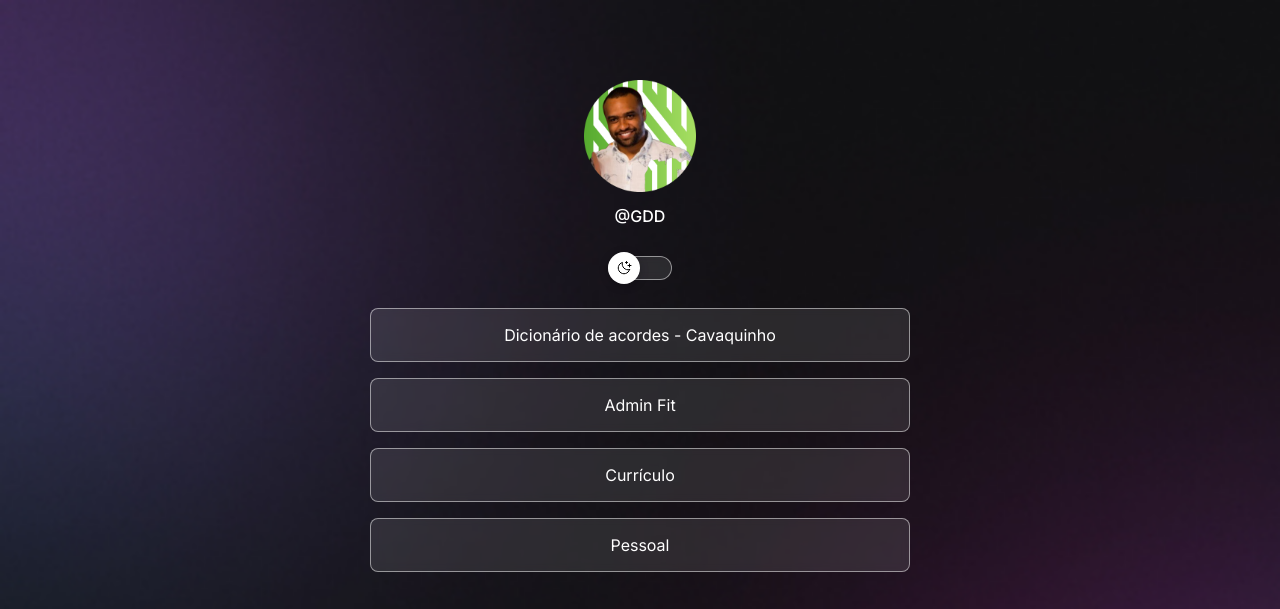
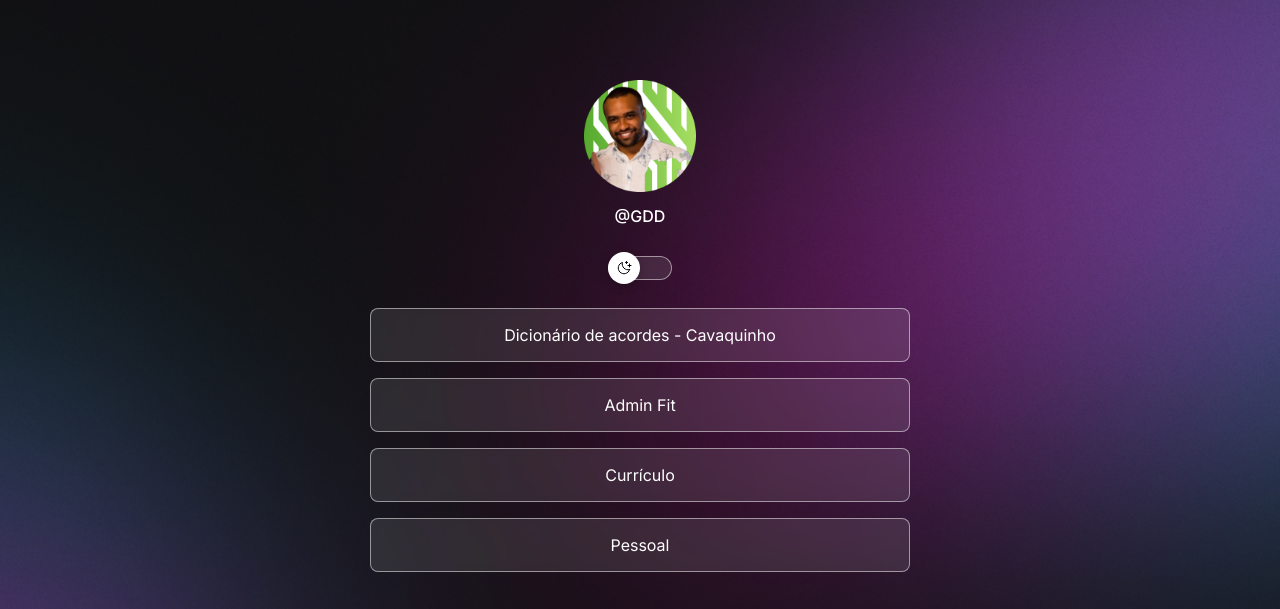
Before and after one commit to felipelessaa/projetoteste, a plain HTML site: page index.html in a window 1280 px wide. Shown: the top 609 px of the page. Drawn offline with nearby package versions, Linux system fonts and the light colour scheme.

Commit message:
add body

```diff
--- a/style.css
+++ b/style.css
@@ -24,6 +24,7 @@
 
 body {
   background: var(--bg-url) no-repeat top center/cover;
+  height: 100vh;
 }
 
 body * {
@@ -154,3 +155,13 @@ footer {
   color: var(--text-color);
   text-align: center;
 }
+
+/* media queries */
+@media (min-width: 700px) {
+  :root {
+  --bg-url: url(./assets/bg-desktop.jpg);
+
+  .light {
+    --bg-url: url(./assets/bg-desktop-light.jpg);
+  }
+}
```
